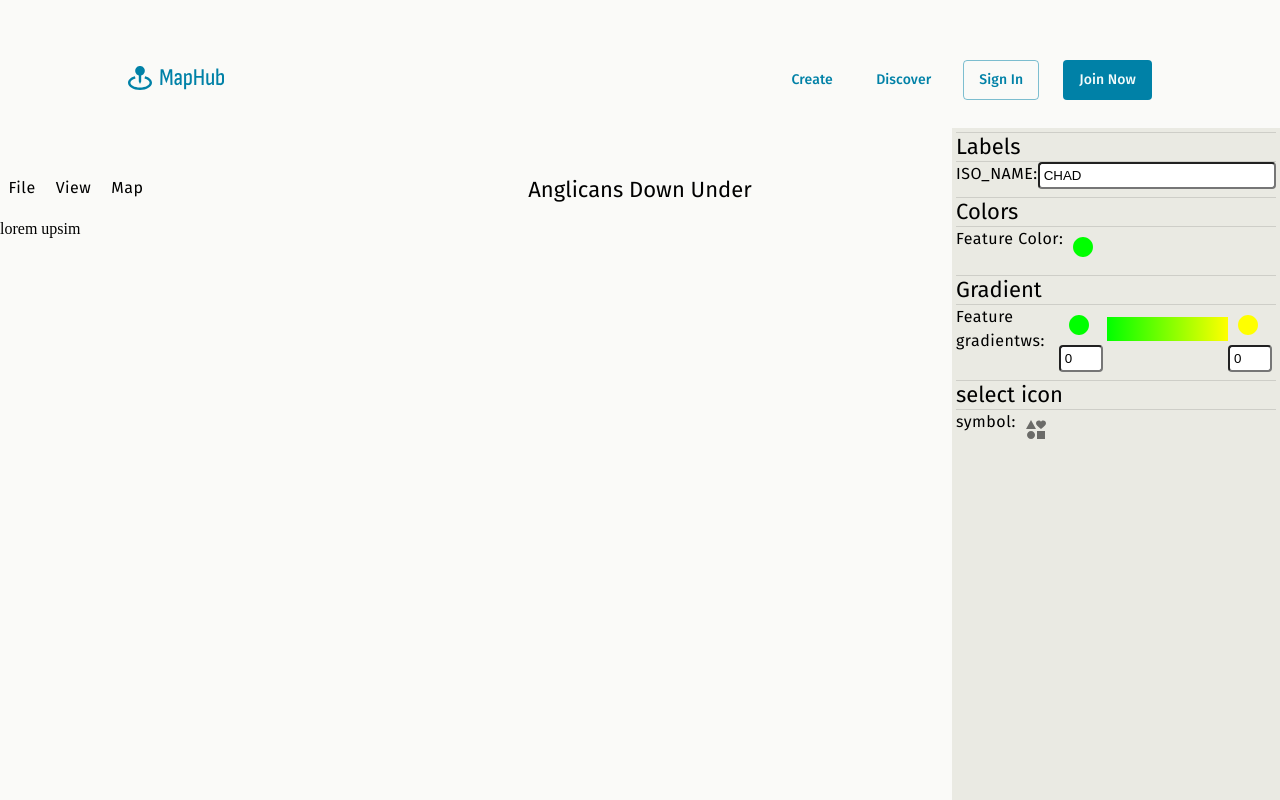
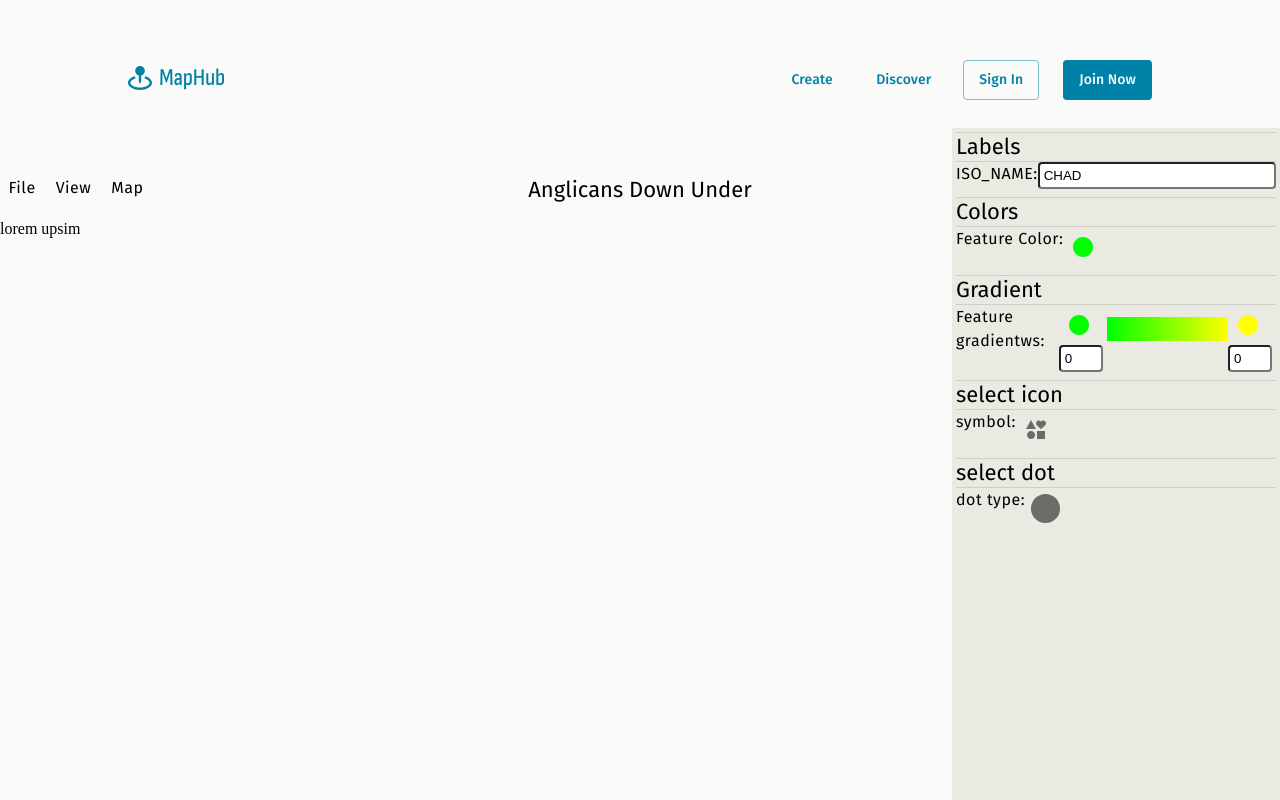
Before and after one commit to CSE416-MapHub/MapHub, a Next.js app in the folder client/: page /create in a window 1280 px wide. Built offline with nearby package versions, Linux system fonts and the light colour scheme; a web font is replaced by a local one.

Commit message:
Added dot input

```diff
--- a/client/src/app/create/page.tsx
+++ b/client/src/app/create/page.tsx
@@ -58,6 +58,18 @@ export default function() {
                             value: ""
                         }
                     }]
+                },
+                {
+                    name: "select dot",
+                    items: [{
+                        name: "dot type",
+                        input: {
+                            type: "dot",
+                            short: true,
+                            disabled: false,
+                            value: ["male", "female"]
+                        }
+                    }]
                 }
             ]}/>
         </>
--- /dev/null
+++ b/client/src/app/create/ui/components/PropertyDotInput.tsx
@@ -0,0 +1,50 @@
+"use client"
+
+import { IconButton, ListItemText, MenuItem, MenuList, Paper, Popover } from "@mui/material";
+import { useState } from "react";
+import CircleIcon from '@mui/icons-material/Circle';
+import styles from "./Property.module.scss"
+import Button from "components/button";
+
+export interface PropertyDotInputProps {
+    items : Array<string>
+}
+
+export default function({ items }:PropertyDotInputProps) {
+    const [anchorEl, setAnchorEl] = useState<HTMLElement |null>(null)
+
+    function handleClick(name : string) {}
+
+    function handleAdd() {}
+
+    return <>
+        <IconButton onClick={(e)=>{setAnchorEl(e.currentTarget)}} sx={{
+            height: "40px",
+            width: "40px"
+        }}>
+            <CircleIcon fontSize="large"/>
+        </IconButton>
+        <Popover
+            open={anchorEl!==null}
+            anchorEl={anchorEl}
+            anchorOrigin={{
+                vertical: 'bottom',
+                horizontal: 'left',
+            }}
+            onClose={()=>{setAnchorEl(null)}}
+        >
+            <Paper>
+                <MenuList>
+                    {items.map((item) =>
+                        <MenuItem key={item} onClick={(e) => handleClick(item)}>
+                            <ListItemText>{item}</ListItemText>
+                        </MenuItem>
+                    )}
+                    <MenuItem onClick={handleAdd}>
+                        <ListItemText> + New Dot Type </ListItemText>
+                    </MenuItem>
+                </MenuList>
+            </Paper>
+        </Popover>
+    </>
+}
--- a/client/src/app/create/ui/components/PropertyInput.tsx
+++ b/client/src/app/create/ui/components/PropertyInput.tsx
@@ -7,6 +7,7 @@ import { useState } from "react";
 import PropertyColorInput from "./PropertyColorInput";
 import PropertyInputGradient from "./PropertyInputGradient";
 import PropertySVGInput from "./PropertySVGInput";
+import PropertyDotInput from "./PropertyDotInput";
 
 export type PropertyPanelInputType =
     | "number"
@@ -79,9 +80,9 @@ export default function(props : IInputProps) {
     } else if (props.type === "svg") {
         inputField = <PropertySVGInput />
     } else if (props.type === "dot") {
-
+        inputField = <PropertyDotInput items={props.value as Array<string>}/>
     } else {
-
+        throw new Error("Bad input type " + props.type)
     }
 
 
```
